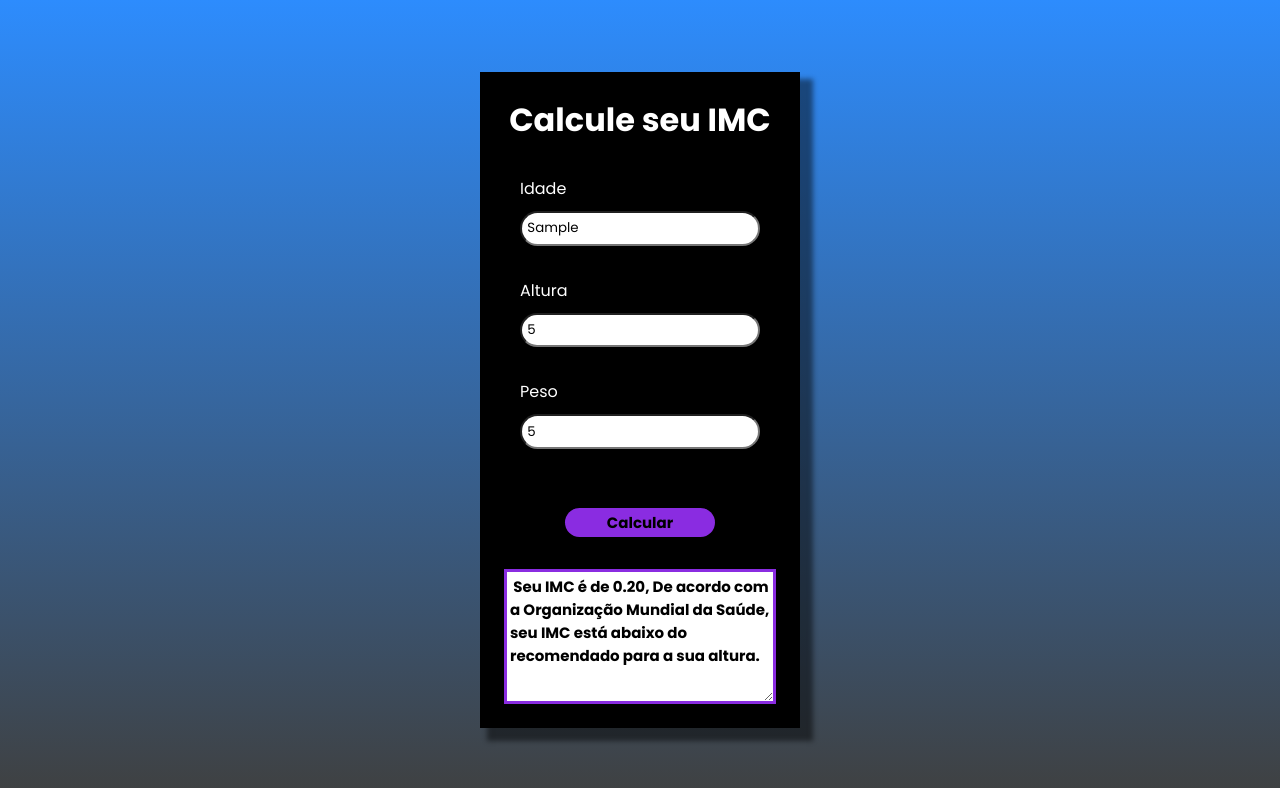
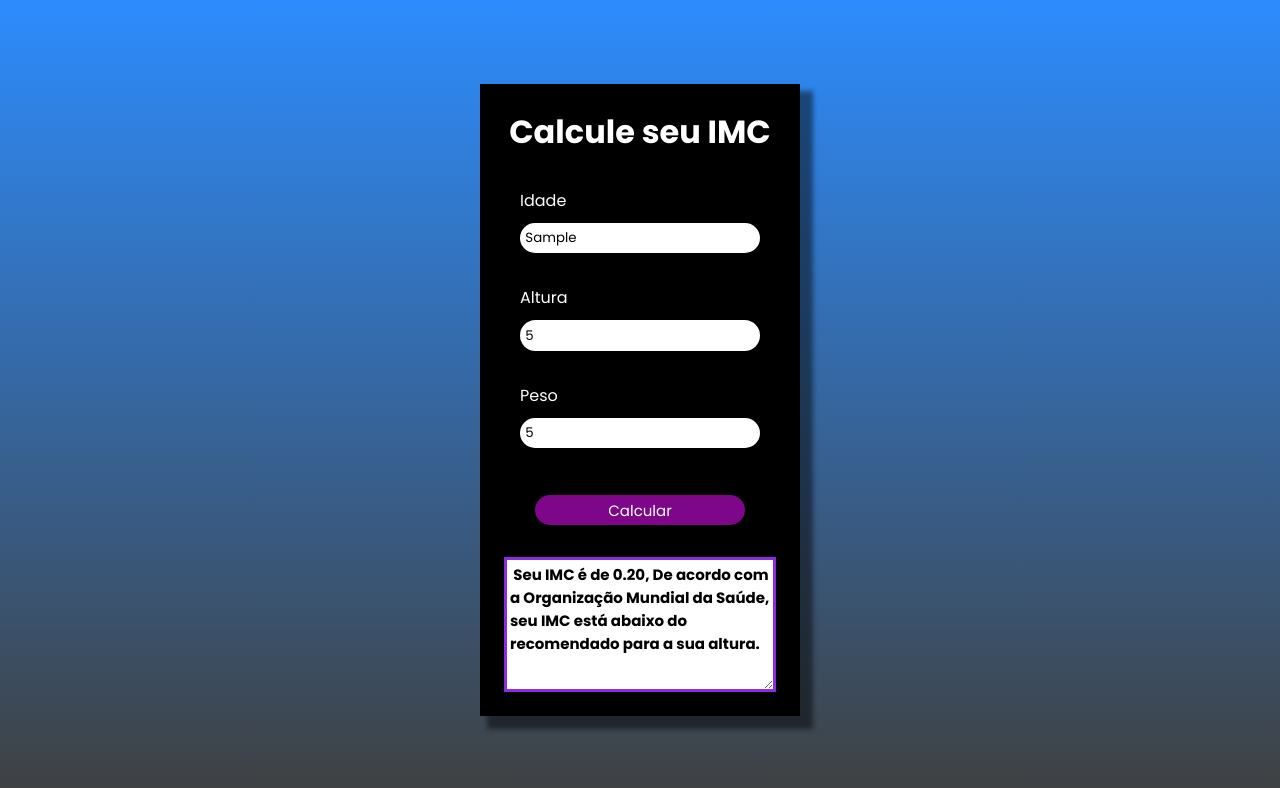
Before and after one commit to KalebeBatista94/Calculadora-de-IMC, a plain HTML site: page index.html in a window 1280 px wide. Both pictures are taken after typing "Sample", "5", "5" into the empty fields and a click on the button "Calcular". Drawn offline with Linux system fonts and the light colour scheme.

Commit message:
changes in functionality

```diff
--- a/index.html
+++ b/index.html
@@ -18,25 +18,30 @@
             <h1>Calcule seu IMC</h1>
             <div class="items">
                 <label for="idade">Idade</label>
-                <input id="inputIdade" type="text" name="idade" class="value" placeholder="Digite sua idade">
+                <input id="age" type="text" name="idade" class="value" placeholder="Digite sua idade">
             </div>
 
             <div class="items">
-                <label for="input">Altura</label>
-                <input id="inputAltura" type="number" step="0.01" name="Altura" class="value" placeholder="Digite sua altura, ex: 1,75" >
+                <label for="altura">Altura</label>
+                <input id="height" type="number" step="0.01" name="Altura" class="value"
+                    placeholder="Digite sua altura, ex: 1,75">
             </div>
 
             <div class="items">
-                <label for="input">Peso</label>
-                <input id="inputPeso" type="number" step="0.01" name="Peso" class="value" placeholder="Digite seu peso, ex: 70">
+                <label for="peso">Peso</label>
+                <input id="weight" type="number" step="0.01" name="Peso" class="value"
+                    placeholder="Digite seu peso, ex: 70">
             </div>
-            <div class="button">
-                <button id="calcular">Calcular</button>
-                <img id="loading-image" src="./assets/loading.gif" width="50px" alt="">
+
+            <div class="calculate">
+                <button id="btn-calculate">Calcular</button>
+                <div id="c-loader" class="c-loader"></div>
             </div>
-            <textarea name="" id="text-area" ></textarea>
+            <textarea name="" id="text-area"></textarea>
+
         </div>
     </div>
 </body>
-    <script src="./script.js"></script>
+<script src="./script.js"></script>
+
 </html>
--- a/script.js
+++ b/script.js
@@ -1,18 +1,18 @@
-const inputAltura = document.getElementById('inputAltura');
-const inputPeso = document.getElementById('inputPeso');
-const calcular = document.getElementById('calcular');
+const height = document.getElementById('height');
+const weight = document.getElementById('weight');
+const calculate = document.getElementById('btn-calculate');
 const textArea = document.getElementById('text-area');
-const loadingImage = document.getElementById('loading-image');
+const loading = document.getElementById('c-loader');
 
-inputAltura.addEventListener('keyup', (e) => { // Substituindo vírgula por ponto
+height.addEventListener('keyup', (e) => { // Substituindo vírgula por ponto
     const el = e.target
     if(el.value.includes(',')){
         el.value = el.value.replace(/,/g,'.')
     }
 });
 
-calcular.addEventListener('click', () => {
-    const result = inputPeso.value / (Math.pow(inputAltura.value,2));
+calculate.addEventListener('click', () => {
+    const result = weight.value / (Math.pow(height.value,2));
 
     let text;
 
@@ -40,13 +40,13 @@ calcular.addEventListener('click', () => {
         text = ` Seu IMC é de ${result.toFixed(2)}, Obesidade grau III, de acordo com a Organização Mundial da Saúde, seu IMC está acima do recomendado para a sua altura. Tenha uma vida saudável, pratique exercícios!`;
     }
 
-    loadingImage.style.display = 'unset'
+    loading.style.display = 'unset'
 
-    setInterval(() => {
-        loadingImage.style.display = 'none'
+    const ponteiro = setInterval(() => {
+        loading.style.display = 'none'
         textArea.innerHTML = text;
         textArea.style.display = 'unset';
+        clearInterval(ponteiro)
     }, 2000);
 
-
-})
+});
--- a/style.css
+++ b/style.css
@@ -41,38 +41,65 @@
 }
 
 .items input {
+    border: none;
     width: 18em;
     outline: none;
     border-radius: 80px;
     padding: 0.4em;
 }
 
-.button {
+.calculate {
     display: flex;
     justify-content: center;
     align-items: center;
+    position: relative;
 }
 
-.button img {
-    display: none;
+#btn-calculate {
+    margin-top: 1em;
+    color: #fff;
+    background-color: #7e0789;
+    width: 14em;
+    height: 2em;
     border-radius: 50px;
-    position: absolute;
-    left: 55%;
-    top: 74.5%;
-    width: 60px;
+    font-size: 15px;
+    border: 2px solid #7e0789;
+    cursor: pointer;
 }
 
-#calcular {
-    margin: 0 auto;
-    border: none;
-    width: 10em;
-    margin-top: 1.8em;
-    font-size: 15px;
-    cursor: pointer;
-    border-radius: 50px;
-    padding: 0.2em;
-    font-weight: 700;
-    background-color: rgb(138, 44, 225);
+#btn-calculate:hover {
+    background-color: #280553;
+    transition: 0.8s;
+    border: 2px solid #ffffff;
+
+}
+
+#btn-calculate:active {
+    opacity: 0.7;
+
+}
+
+.c-loader {
+    margin-top: 0.8em;
+    display: none;
+    position: absolute;
+    left: 14em;
+    border: 6px solid #e5e5e5;
+    border-radius: 50%;
+    border-top-color: #841aaa;
+    height: 30px;
+    width: 30px;
+    animation: is-rotating 1s infinite;
+}
+
+@keyframes is-rotating {
+    0% {
+        transform: rotate(0);
+    }
+
+    100% {
+        transform: rotate(360deg);
+    }
 }
 
 #text-area {
@@ -92,8 +119,8 @@
         width: 90%;
     }
 
-    .button img {
-        left: 70%;
-        top: 77.8%;
+    .c-loader {
+        height: 25px;
+        width: 25px;
     }
 }
```
Also changed, not shown: assets/loading.gif (deleted).
